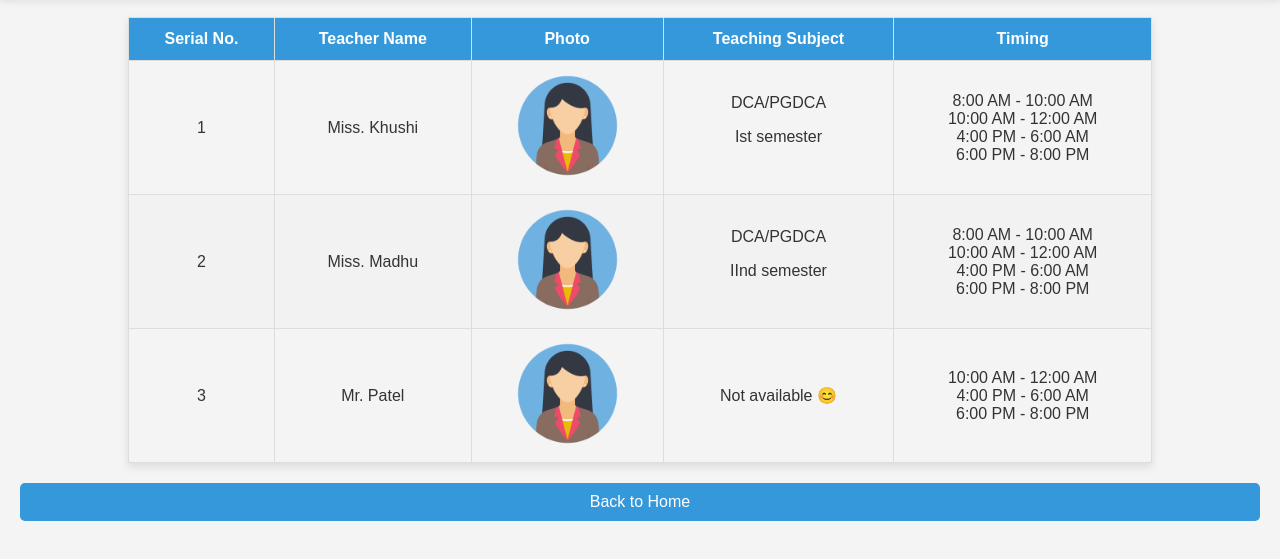
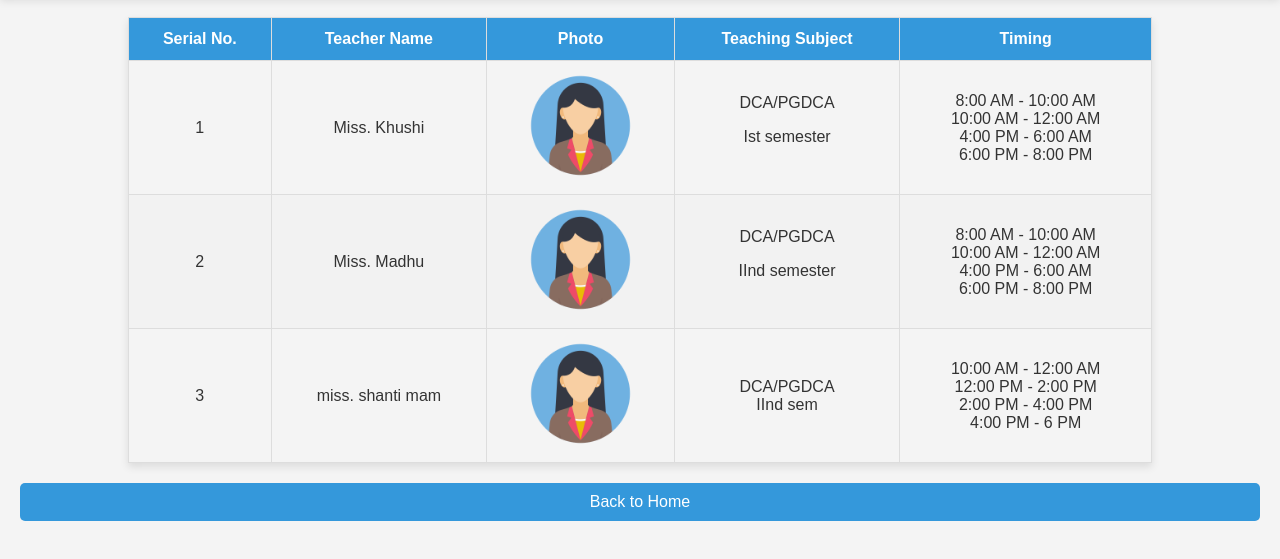
Before and after one commit to vish7448/Deeksha_Institute, a plain HTML site: page Teacher.html in a window 1280 px wide. Shown: the part 85-644 px from the top of the page. Drawn offline with Linux system fonts and the light colour scheme.

Commit message:
Update Teacher.html
commit 3rd time

```diff
--- a/Teacher.html
+++ b/Teacher.html
@@ -110,10 +110,10 @@
             </tr>
             <tr>
                 <td>3</td>
-                <td>Mr. Patel</td>
+                <td>miss. shanti mam</td>
                 <td><img src="mam.png" alt="Teacher Photo"></td>
-                <td>Not available 😊</td>
-                <td><p>10:00 AM - 12:00 AM<br>4:00 PM - 6:00 AM<br>6:00 PM - 8:00 PM</p></td>
+                <td>DCA/PGDCA<br>IInd sem</td>
+                <td><p>10:00 AM - 12:00 AM<br>12:00 PM - 2:00 PM<br>2:00 PM - 4:00 PM<br>4:00 PM - 6 PM</p></td>
             </tr>
         </tbody>
     </table>
```
